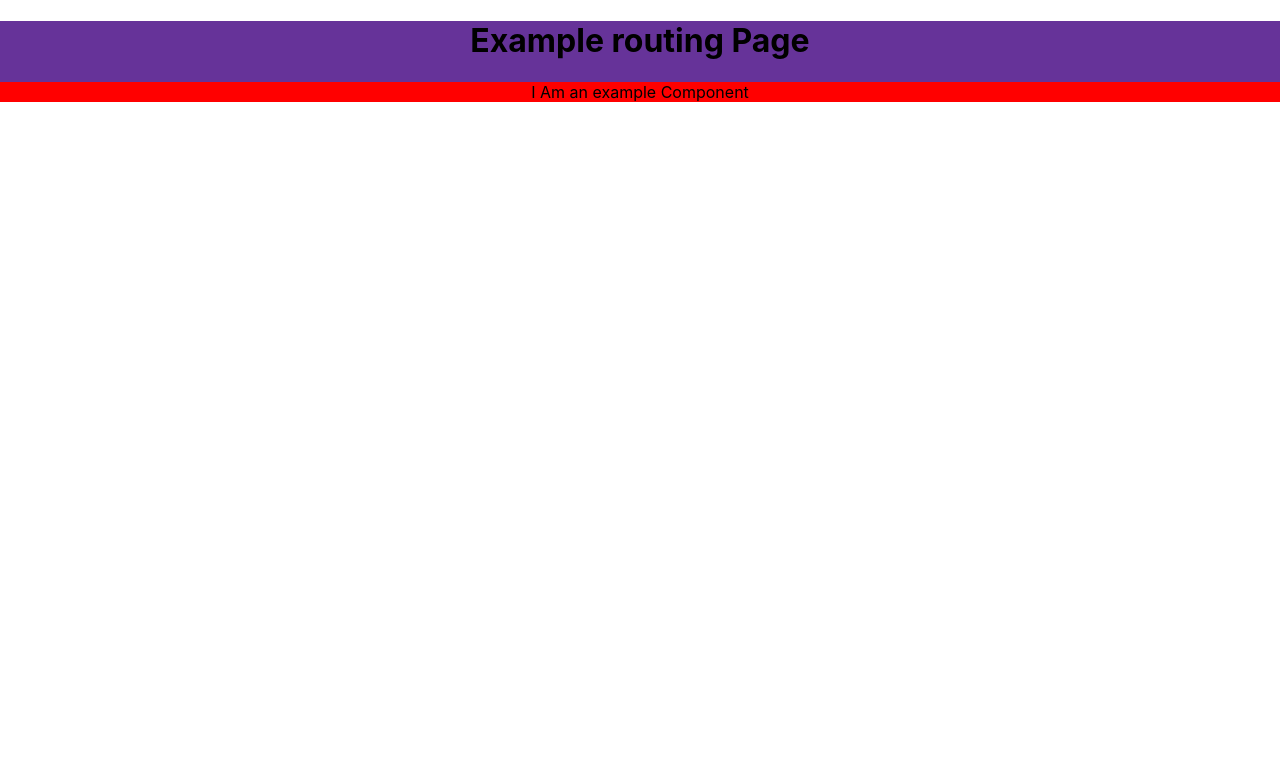
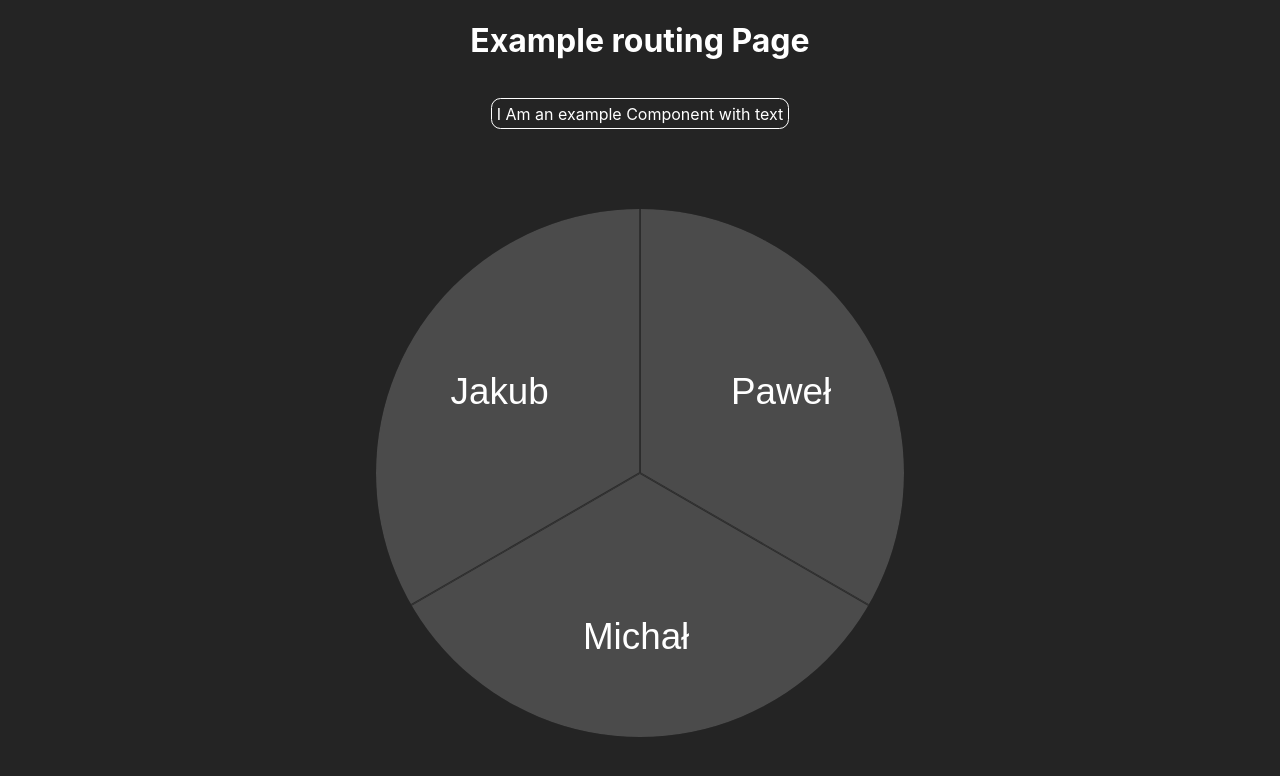
Before and after one commit to AtroxEGO/portfolio-app, a React (Create React App) app: page /example in a window 1280 px wide. Shown: the top 776 px of the page. Built offline with nearby package versions, Linux system fonts and the light colour scheme.

Commit message:
Develop: Circle Concept Implemented

```diff
--- /dev/null
+++ b/src/components/Circle/Circle.css
@@ -0,0 +1,82 @@
+.root {
+    height: 100%;
+    width: 100%;
+}
+
+.pie {
+    background-color: rgba(0, 0, 0, 0.5);
+    position: relative;
+    width: 25rem;
+    height: 25rem;
+    border-radius: 50%;
+    overflow: hidden;
+    padding-bottom: 10%;
+    padding-left: 10%;
+}
+
+button, button:focus {
+    outline: none;
+    background-color: rgb(75, 75, 75);
+    border: thin solid rgb(44, 44, 44);
+    position: absolute;
+    cursor: pointer;
+    width: 100%;
+    height: 100%;
+    left: 50%;
+    bottom: 50%;
+    transform-origin: bottom left;
+    transition: all 200ms ease-out;
+}
+
+button:hover {
+    box-shadow: 0px 0px 10px 5px #b6b6b6;
+    z-index: 1;
+}
+
+.text {
+    position: absolute;
+    bottom: 140px;
+    font-size: 2.3rem;
+    color: white;
+    left: 90px;
+    transform: skewY(-30deg) rotate(0deg);
+  }
+
+.firstPie {
+    transform: rotate(0deg) skewY(30deg)
+}
+.firstPie:hover {
+    translate: -50px 30px;
+}
+
+.secondPie {
+    transform: rotate(120deg) skewY(30deg)
+}
+.secondPie:hover {
+    translate: 0px -50px;
+}
+.secondPie .text {
+    transform: skewY(-30deg) rotate(240deg);
+}
+
+.thirdPie {
+    transform: rotate(240deg) skewY(30deg)
+}
+.thirdPie:hover {
+    translate: 50px 30px;
+}
+.thirdPie .text {
+    transform: skewY(-30deg) rotate(120deg);
+}
+
+@media screen and (max-height: 660px){
+    .pie {
+        height: 20rem;
+        width: 20rem;
+    }
+    .text {
+        bottom: 70px;
+        font-size: 1.5rem;
+        left: 40px;
+      }
+}
--- /dev/null
+++ b/src/components/Circle/Circle.js
@@ -0,0 +1,22 @@
+import React from 'react';
+import './Circle.css'; // Import the CSS file with styles
+
+function Circle() {
+  return (
+    <div className='root'>
+        <div className="pie">
+        <button className='firstPie'>
+            <span className="text">Paweł</span>
+        </button>
+        <button className='secondPie'>
+            <span className="text">Michał</span>
+        </button>
+        <button className='thirdPie'>
+            <span className="text">Jakub</span>
+        </button>
+        </div>
+    </div>
+  );
+}
+
+export default Circle;
--- a/src/components/ExampleComponent/exampleComponent.css
+++ b/src/components/ExampleComponent/exampleComponent.css
@@ -1,3 +1,7 @@
 .exampleClass {
-    background-color: red;
+    color: white;
+    border: 1px solid white;
+    padding: 0.3rem;
+    border-radius: 0.6rem;
+    margin: 1rem;
 }
--- a/src/components/ExampleComponent/exampleComponent.js
+++ b/src/components/ExampleComponent/exampleComponent.js
@@ -4,7 +4,7 @@ import './exampleComponent.css'
 const ExampleComponent = () => {
   return (
     <div className='exampleClass'>
-      I Am an example Component
+      I Am an example Component with text
     </div>
   );
 };
--- a/src/pages/Example/example.css
+++ b/src/pages/Example/example.css
@@ -1,3 +1,9 @@
-.hellop {
-    background-color: rebeccapurple;
+.root {
+    display: flex;
+    justify-content: center;
+    align-items: center;
+    flex-direction: column;
+    background-color: #242424;
+    height: 100vh;
+    color: white;
 }
--- a/src/pages/Example/example.js
+++ b/src/pages/Example/example.jsx
@@ -1,12 +1,14 @@
 import React from 'react';
 import ExampleComponent from '../../components/ExampleComponent/exampleComponent';
+import Circle from '../../components/Circle/Circle';
 import './example.css'
-// console.log(classes);
 const Example = () => {
+
   return (
-    <div className='hellop'>
+    <div className='root'>
       <h1>Example routing Page</h1>
-      <ExampleComponent />
+      <ExampleComponent/>
+      <Circle />
     </div>
   );
 };
```
